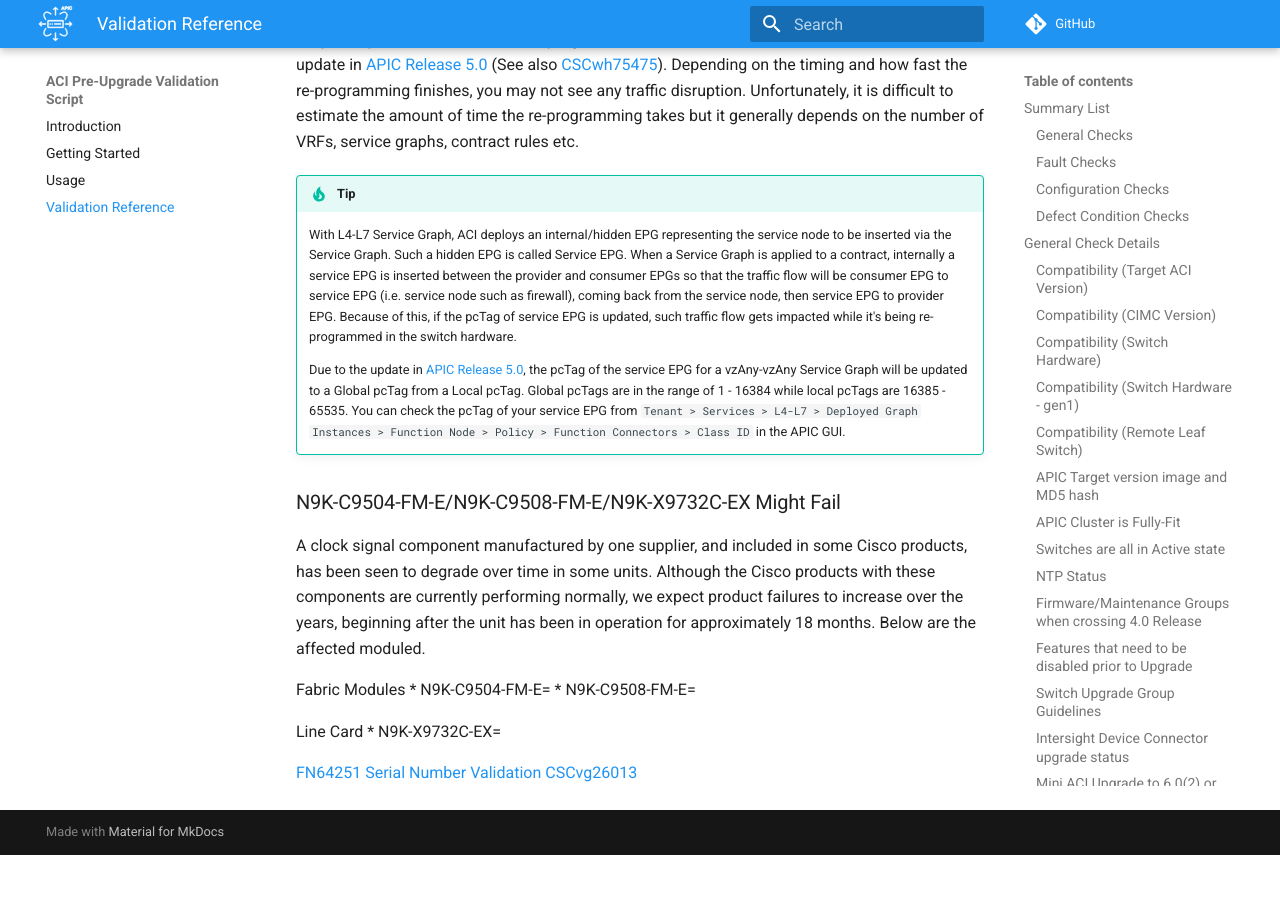
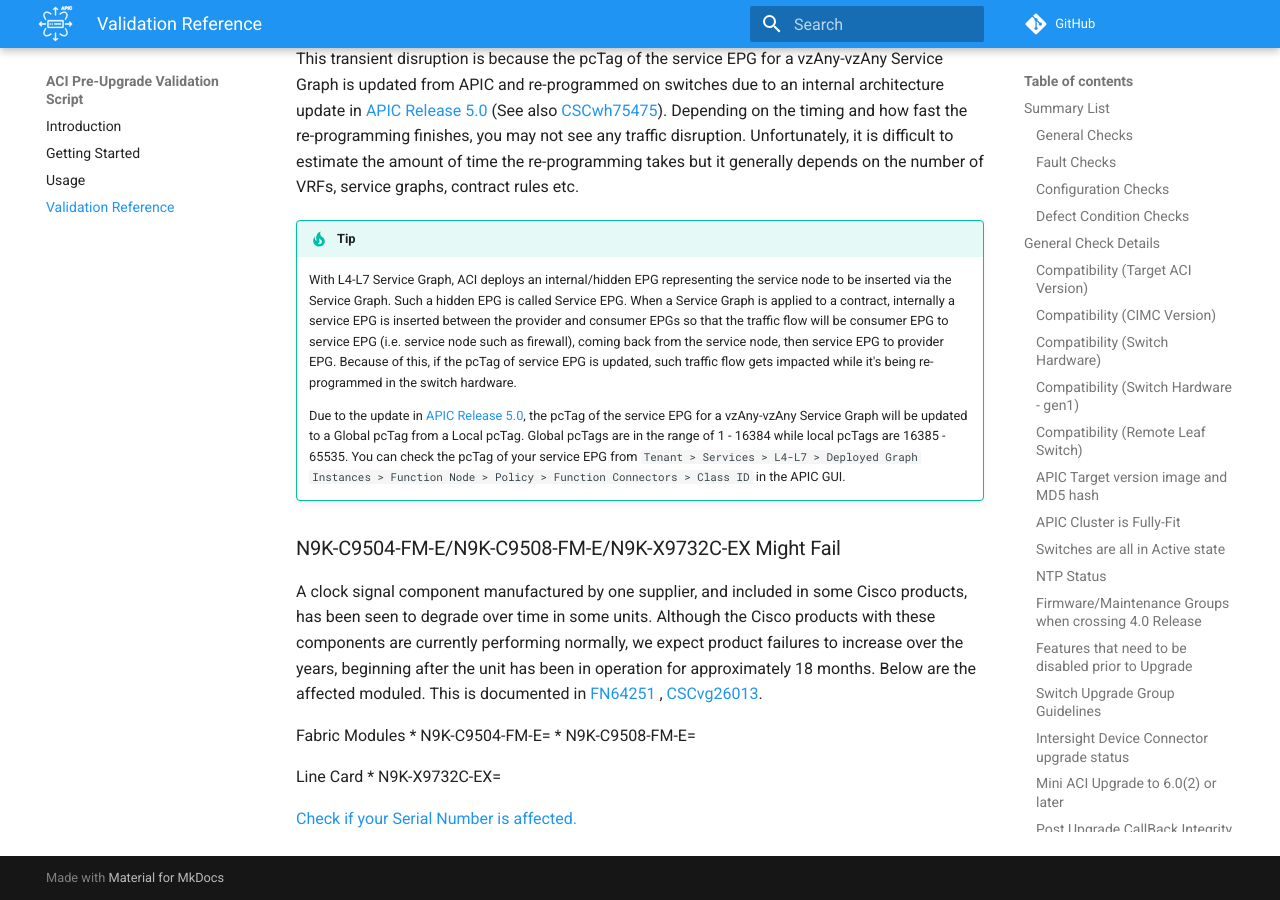
Before and after one commit to datacenter/ACI-Pre-Upgrade-Validation-Script, an MkDocs documentation site: the page built from docs/docs/validations.md, in a window 1280 px wide and 900 px high, scrolled down 59059 px. Built offline with MkDocs 1.6.1 and Material for MkDocs 9.7.7, drawn with Linux system fonts in a browser that asks for light colours; emoji names are drawn with the system emoji font; comment, search, counter and statistics services are not loaded; before the commit the page ends 59914 px from its top, so only the background shows below that; some of the changed text lies outside the part shown.

Commit message:
Doc updated for CSCvg26013

```diff
--- a/docs/docs/validations.md
+++ b/docs/docs/validations.md
@@ -2217,7 +2219,7 @@
 
 A clock signal component manufactured by one supplier, and included in some Cisco products, has been seen to degrade over time in some units.
 Although the Cisco products with these components are currently performing normally, we expect product failures to increase over the years, beginning after the unit has been in operation for approximately 18 months.
-Below are the affected moduled.
+Below are the affected moduled. This is documented in [FN64251][33] , [CSCvg26013][34].
 
 Fabric Modules
 * N9K-C9504-FM-E=
@@ -2226,9 +2228,7 @@
 Line Card
 * N9K-X9732C-EX=
 
-[FN64251][33]
-[Serial Number Validation][35]
-[CSCvg26013][34]
+[Check if your Serial Number is affected.][35]
 
 
 
```
Also changed, not shown: other parts of docs/docs/validations.md (+2 -0 lines).
